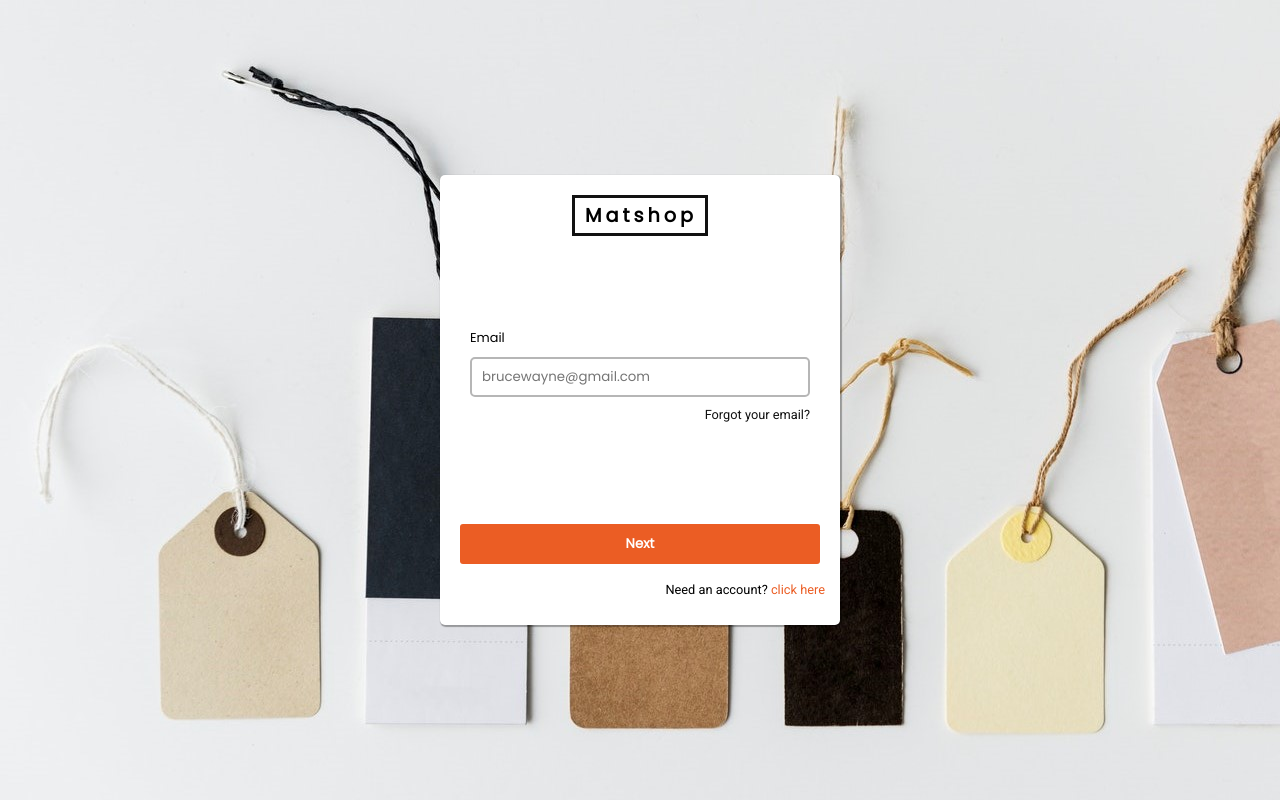
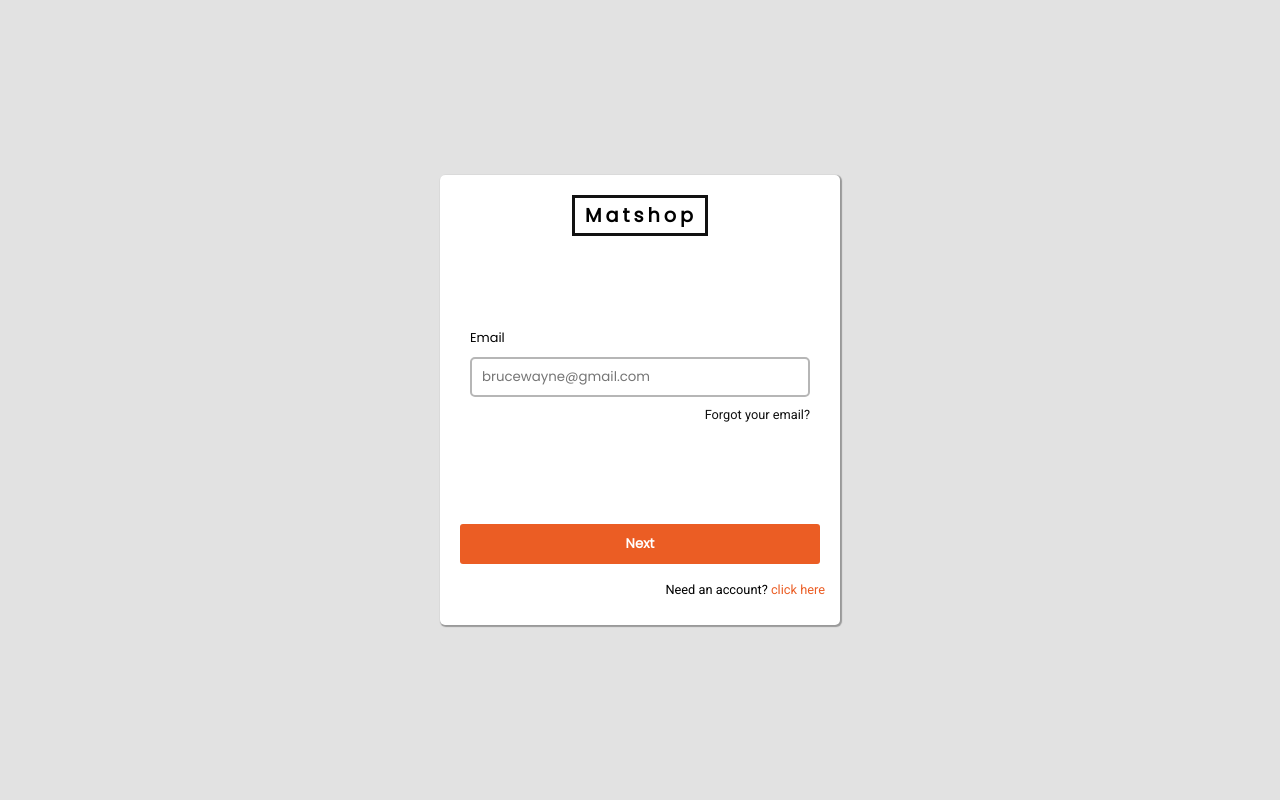
Before and after one commit to jasonwj96/matshop, a React (Create React App) app: page /login in a window 1280 px wide. Built offline with nearby package versions, Linux system fonts and the light colour scheme.

Commit message:
Changed the background

```diff
--- a/src/containers/login.scss
+++ b/src/containers/login.scss
@@ -1,7 +1,8 @@
 @import "../styles/styles";
 
 .login-container {
-  background: url("../assets/img/cover.jpg");
+  // background: url("../assets/img/cover.jpg");
+  background-color: #e2e2e2;
   display: flex;
   align-items: center;
   justify-content: center;
--- a/src/containers/register.jsx
+++ b/src/containers/register.jsx
@@ -86,7 +86,7 @@ export default class Register extends Component {
       <div className="register-container">
         <div className="form-container">
           <div className="logo">Matshop</div>
-          <form onSubmit={this.registerUser}>
+          <form onSubmit={e => e.preventDefault()}>
             <label htmlFor="firstName">
               <div>
                 First name
--- a/src/containers/register.scss
+++ b/src/containers/register.scss
@@ -12,7 +12,8 @@
 }
 
 .register-container {
-  background: url("../assets/img/cover.jpg");
+  // background: url("../assets/img/cover.jpg");
+  background-color: #e2e2e2;
   display: flex;
   align-items: center;
   justify-content: center;
```
